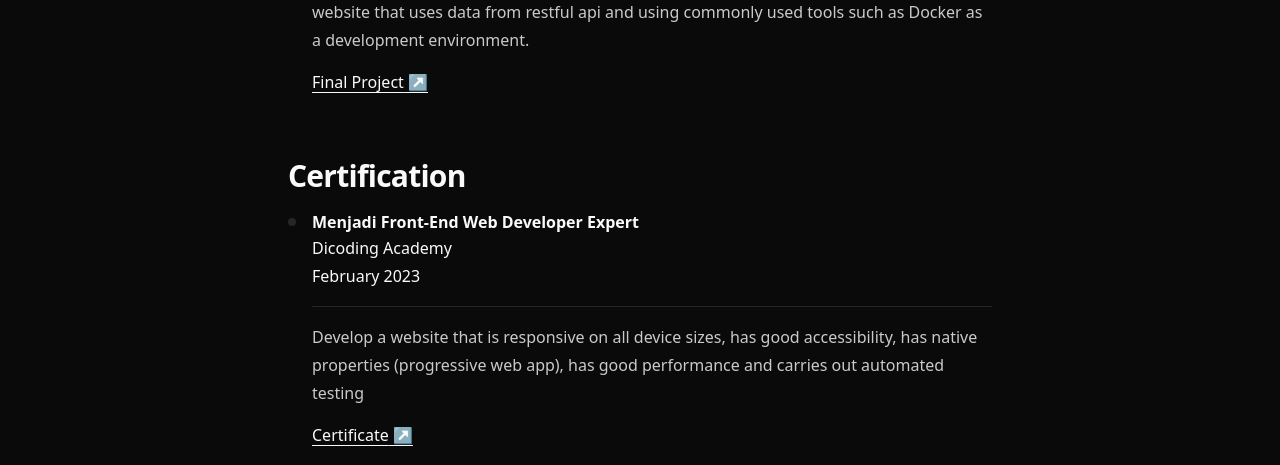
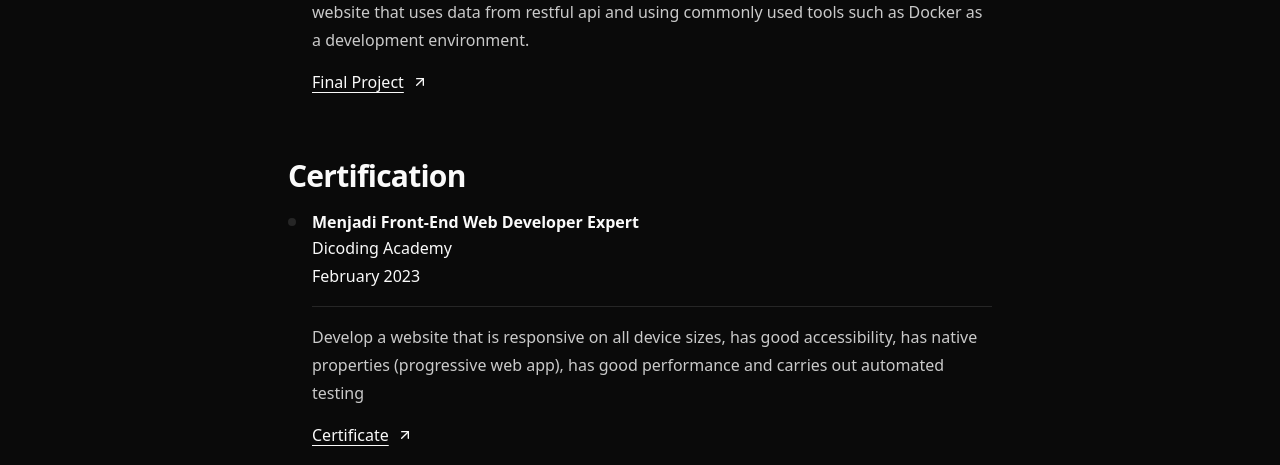
Before and after one commit to arzaqulmughny/portfolio_2, a Next.js app: page /about in a window 1280 px wide. Shown: the part 484-949 px from the top of the page. Built offline with nearby package versions, Linux system fonts and the light colour scheme.

Commit message:
refactor(about): replace arrow symbol with arrow icon

```diff
--- a/src/components/pages/About/Certification.tsx
+++ b/src/components/pages/About/Certification.tsx
@@ -2,6 +2,7 @@ import H2 from '@/components/ui/typography/h2';
 import P from '@/components/ui/typography/p';
 import tCertificate from '@/types/tCertificate';
 import certificates from '@/data/certificates';
+import { ArrowUpRight } from 'lucide-react';
 
 interface ICertificateItemProps {
     data: tCertificate;
@@ -32,9 +33,9 @@ const CertificateItem = (props: ICertificateItemProps) => {
                             key={`${data.title}-links-${index}`}
                             href={link.url}
                             target='_blank'
-                            className='underline underline-offset-4'
+                            className='flex items-center underline underline-offset-4 gap-x-2'
                         >
-                            {link.name} ↗
+                            {link.name} <ArrowUpRight className='w-4 aspect-square' />
                         </a>
                     ))}
                 </div>
--- a/src/components/pages/About/Experience.tsx
+++ b/src/components/pages/About/Experience.tsx
@@ -2,6 +2,7 @@ import H2 from '@/components/ui/typography/h2';
 import P from '@/components/ui/typography/p';
 import experiences from '@/data/experiences';
 import tExperience from '@/types/tExperience';
+import { ArrowUpRight } from 'lucide-react';
 
 interface IExperienceItemProps {
     data: tExperience;
@@ -36,9 +37,9 @@ const ExperienceItem = (props: IExperienceItemProps) => {
                                 key={`${data.title}-link-${index}`}
                                 href={link.url}
                                 target='_blank'
-                                className='underline underline-offset-4'
+                                className='flex items-center underline underline-offset-4 gap-x-2'
                             >
-                                {link.name} ↗
+                                {link.name} <ArrowUpRight className='w-4 aspect-square' />
                             </a>
                         ))}
                 </div>
```
